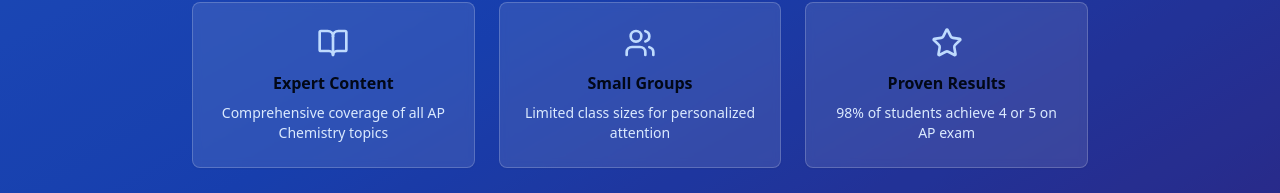
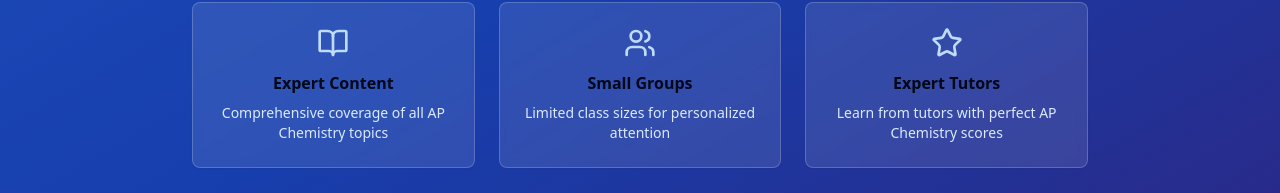
Before and after one commit to monocoder77/chem-spark-sessions-hub, a React (Vite) app: page / in a window 1280 px wide. Shown: the part 422-615 px from the top of the page. Built offline with nearby package versions, Linux system fonts and the light colour scheme.

Commit message:
Remove student results from content

```diff
--- a/src/pages/Index.tsx
+++ b/src/pages/Index.tsx
@@ -1,4 +1,3 @@
-
 import React from 'react';
 import { FlaskConical, Star, BookOpen, Users, ChevronDown } from 'lucide-react';
 import { Button } from '@/components/ui/button';
@@ -78,8 +77,8 @@ const Index = () => {
               <Card className="bg-white/10 backdrop-blur-sm border-white/20">
                 <CardContent className="p-6 text-center">
                   <Star className="w-8 h-8 mx-auto mb-3 text-blue-200" />
-                  <h3 className="font-semibold mb-2">Proven Results</h3>
-                  <p className="text-blue-100 text-sm">98% of students achieve 4 or 5 on AP exam</p>
+                  <h3 className="font-semibold mb-2">Expert Tutors</h3>
+                  <p className="text-blue-100 text-sm">Learn from tutors with perfect AP Chemistry scores</p>
                 </CardContent>
               </Card>
             </div>
```
